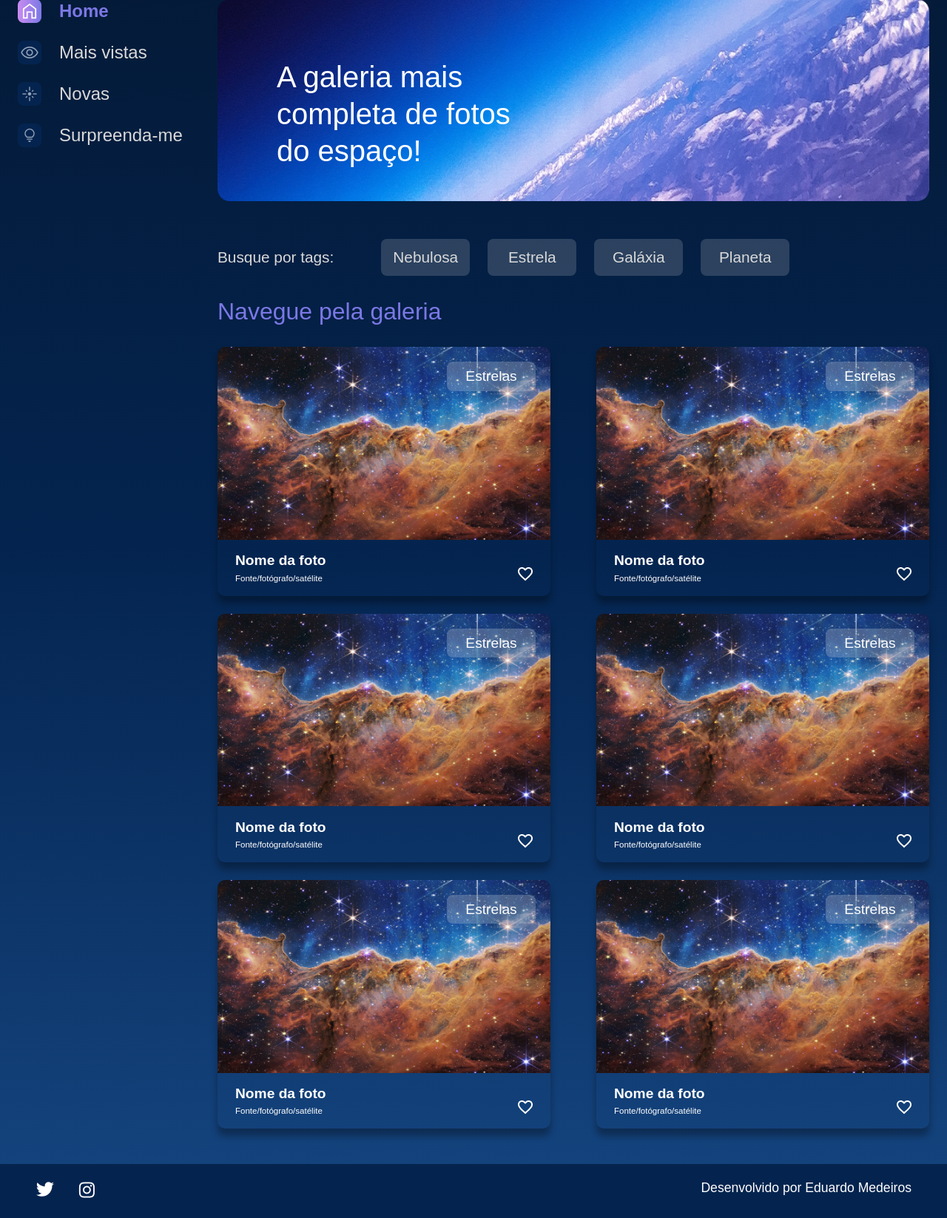
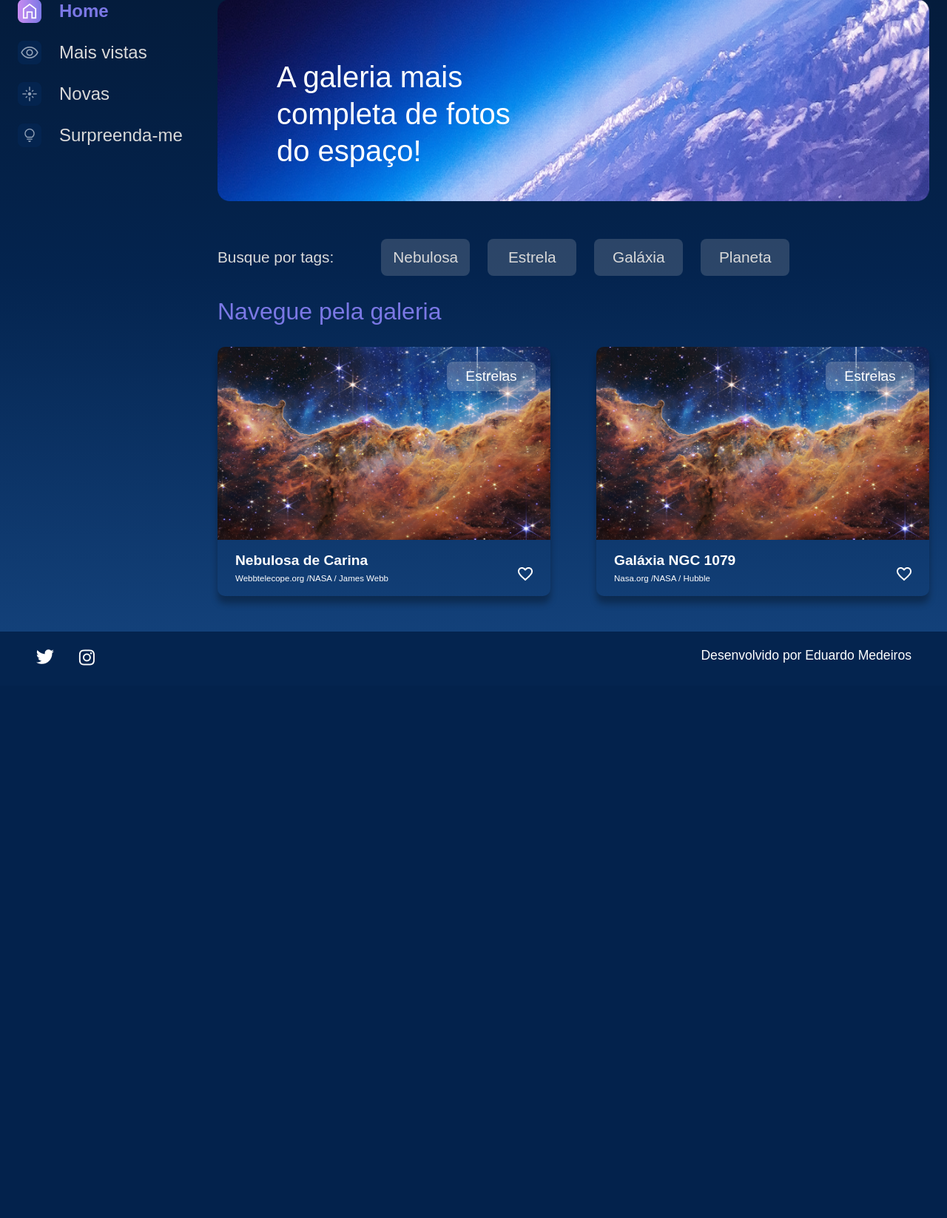
Before and after one commit to EduardoMedeiros2003/Django-Templates, a Django app: page / in a window 1280 px wide. Shown: the part 179-1826 px from the top of the page at 74% size. After the commit the page ends 1079 px from the top, so only its background shows below. Run offline with Django 5.2, Linux system fonts and the light colour scheme.

Commit message:
implement dynamic card rendering using Django context data
- Replaced static HTML cards with dynamic loop using Django template engine
- Implemented 'for' loop to iterate over cards data structure
- Passed dictionary data from views.py to template via context
- Added dynamic rendering of title and description using template variables
- Improved scalability for future database integration

This change prepares the project for dynamic content handling and future backend expansion."

```diff
--- a/galeria/views.py
+++ b/galeria/views.py
@@ -2,7 +2,13 @@ from django.shortcuts import render
 
 
 def index(request):
-    return render(request, 'galeria/index.html')
+
+    dados = {
+    1:{'nome': 'Nebulosa de Carina', 'legenda':'Webbtelecope.org /NASA / James Webb'},
+    2:{'nome': 'Galáxia NGC 1079', 'legenda':'Nasa.org /NASA / Hubble'}
+    }
+
+    return render(request, 'galeria/index.html', {'cards': dados})
 
 def imagem(request):
     return render(request, 'galeria/imagem.html')
--- a/templates/galeria/index.html
+++ b/templates/galeria/index.html
@@ -1,12 +1,13 @@
 {% extends 'galeria/base.html' %}
-{%load static%}
-{%block content%}
+{% load static %}
+{% block content %}
 
 <section class="conteudo">
     <section class="banner">
         <img class="banner__imagem" src="{% static '/assets/imagens/Banner(2).png' %}" alt="banner Alura Space">
         <h1 class="banner__titulo"> A galeria mais completa de fotos do espaço!</h1>
     </section>
+
     <section class="tags">
         <p class="tags__titulo">Busque por tags:</p>
         <ul class="tags__lista">
@@ -16,100 +17,29 @@
             <li class="tags__tag">Planeta</li>
         </ul>
     </section>
+
     <section class="galeria">
         <div class="cards">
             <h2 class="cards__titulo">Navegue pela galeria</h2>
             <ul class="cards__lista">
+                {%for foto_id, info in cards.items%}
                 <li class="card">
                     <a href="{% url 'imagem' %}">
                         <img class="card__imagem" src="{% static '/assets/imagens/galeria/carina-nebula.png' %}" alt="foto">
                     </a>
                     <span class="card__tag">Estrelas</span>
                     <div class="card__info">
-                                    <p class="card__titulo">Nome da foto</p>
+                        <p class="card__titulo">{{ info.nome }}</p>
                         <div class="card__texto">
-                                        <p class="card__descricao">Fonte/fotógrafo/satélite</p>
+                            <p class="card__descricao">{{info.legenda}}</p>
                             <span>
                                 <img src="{% static '/assets/ícones/1x/favorite_outline.png' %}" alt="ícone de coração">
                             </span>
                         </div>
                     </div>
                 </li>
-                            <li class="card">
-                                <a href="{% url 'imagem' %}">
-                                    <img class="card__imagem" src="{% static '/assets/imagens/galeria/carina-nebula.png' %}" alt="foto">
-                                </a>
-                                <span class="card__tag">Estrelas</span>
-                                <div class="card__info">
-                                    <p class="card__titulo">Nome da foto</p>
-                                    <div class="card__texto">
-                                        <p class="card__descricao">Fonte/fotógrafo/satélite</p>
-                                        <span>
-                                            <img src="{% static '/assets/ícones/1x/favorite_outline.png' %}" alt="ícone de coração">
-                                        </span>
-                                    </div>
-                                </div>
-                            </li>
-                            <li class="card">
-                                <a href="{% url 'imagem' %}">
-                                    <img class="card__imagem" src="{% static '/assets/imagens/galeria/carina-nebula.png' %}" alt="foto">
-                                </a>
-                                <span class="card__tag">Estrelas</span>
-                                <div class="card__info">
-                                    <p class="card__titulo">Nome da foto</p>
-                                    <div class="card__texto">
-                                        <p class="card__descricao">Fonte/fotógrafo/satélite</p>
-                                        <span>
-                                            <img src="{% static '/assets/ícones/1x/favorite_outline.png' %}" alt="ícone de coração">
-                                        </span>
-                                    </div>
-                                </div>
-                            </li>
-                            <li class="card">
-                                <a href="{% url 'imagem' %}">
-                                    <img class="card__imagem" src="{% static '/assets/imagens/galeria/carina-nebula.png' %}" alt="foto">
-                                </a>
-                                <span class="card__tag">Estrelas</span>
-                                <div class="card__info">
-                                    <p class="card__titulo">Nome da foto</p>
-                                    <div class="card__texto">
-                                        <p class="card__descricao">Fonte/fotógrafo/satélite</p>
-                                        <span>
-                                            <img src="{% static '/assets/ícones/1x/favorite_outline.png' %}" alt="ícone de coração">
-                                        </span>
-                                    </div>
-                                </div>
-                            </li>
-                            <li class="card">
-                                <a href="{% url 'imagem' %}">
-                                    <img class="card__imagem" src="{% static '/assets/imagens/galeria/carina-nebula.png' %}" alt="foto">
-                                </a>
-                                <span class="card__tag">Estrelas</span>
-                                <div class="card__info">
-                                    <p class="card__titulo">Nome da foto</p>
-                                    <div class="card__texto">
-                                        <p class="card__descricao">Fonte/fotógrafo/satélite</p>
-                                        <span>
-                                            <img src="{% static '/assets/ícones/1x/favorite_outline.png'%}" alt="ícone de coração">
-                                        </span>
-                                    </div>
-                                </div>
-                            </li>
-                            <li class="card">
-                                <a href="{% url 'imagem' %}">
-                                    <img class="card__imagem" src="{% static '/assets/imagens/galeria/carina-nebula.png'%}" alt="foto">
-                                </a>
-                                <span class="card__tag">Estrelas</span>
-                                <div class="card__info">
-                                    <p class="card__titulo">Nome da foto</p>
-                                    <div class="card__texto">
-                                        <p class="card__descricao">Fonte/fotógrafo/satélite</p>
-                                        <span>
-                                            <img src="{% static '/assets/ícones/1x/favorite_outline.png'%}" alt="ícone de coração">
-                                        </span>
-                                    </div>
-                                </div>
-                            </li>
+                {%endfor%}
+
             </ul>
         </div>
     </section>
@@ -117,4 +47,4 @@
 </main>
 </div>
 
-{%endblock%}
+{% endblock %}
```
Lines whose indentation alone changed are shown as unchanged.
